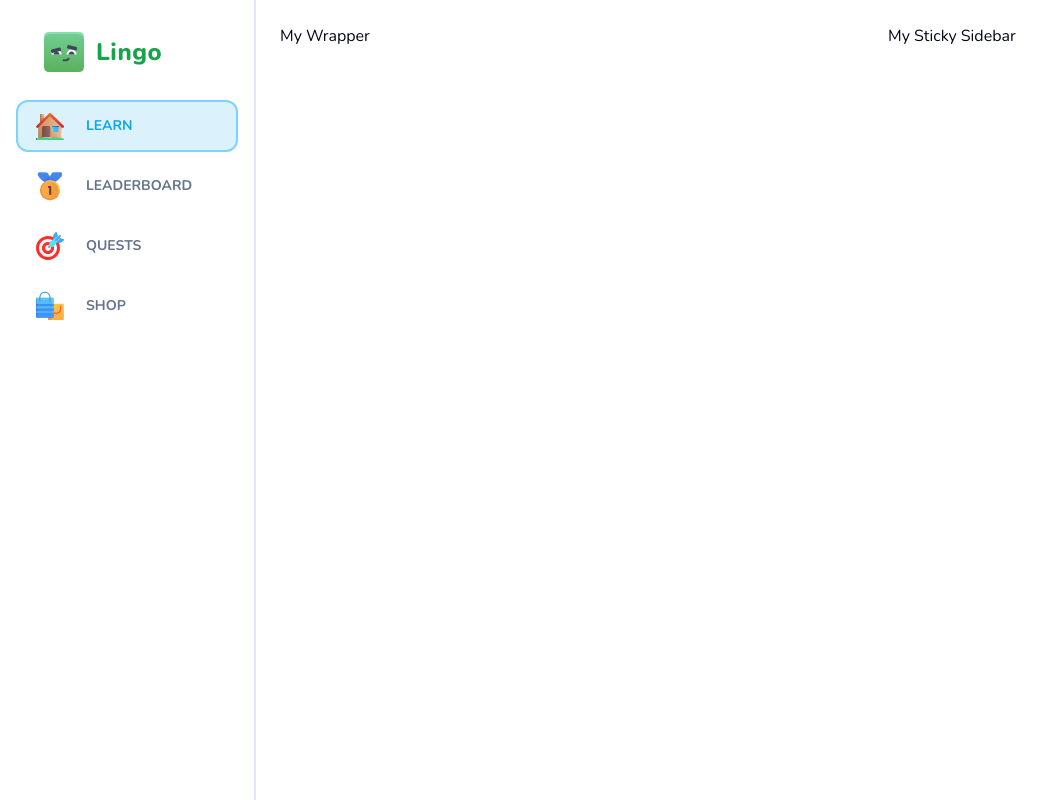
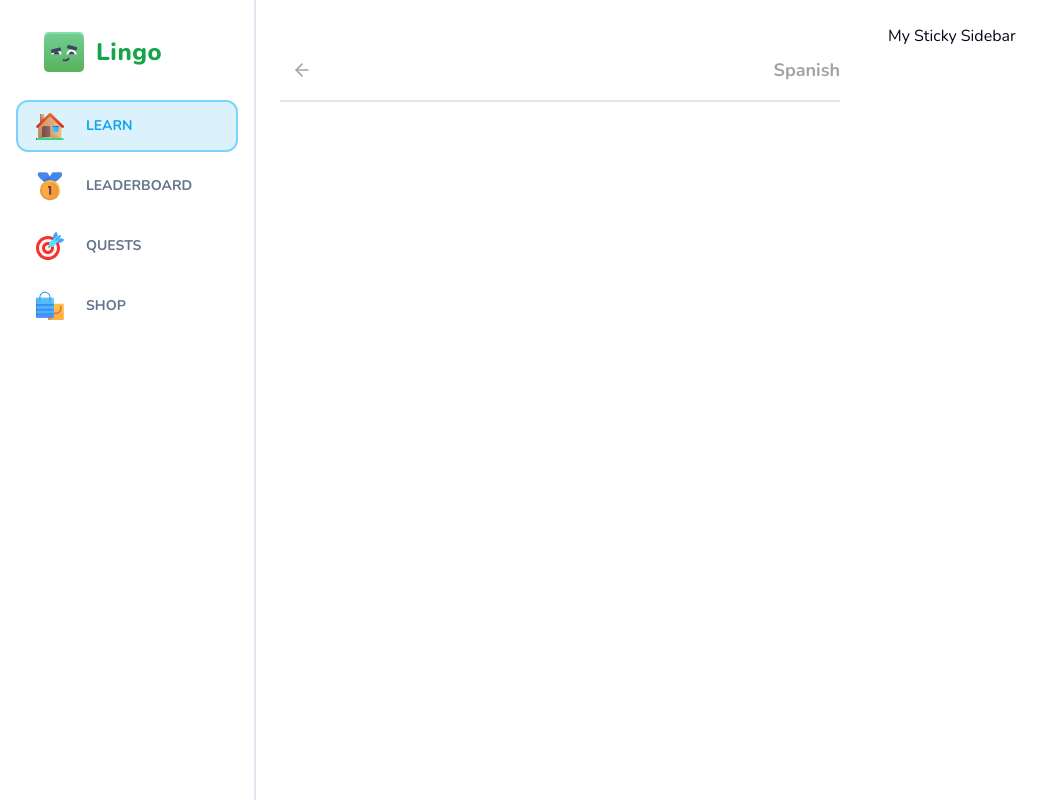
Before and after one commit to MtiPsd/duolingo_clone, a Next.js app: page /learn in a window 1280 px wide. Shown: the whole page, without its empty margins (0-1063 px from the left). Built offline with nearby package versions, Linux system fonts and the light colour scheme.

Commit message:
Created :: header layout for learn page

```diff
--- /dev/null
+++ b/app/(main)/learn/header.tsx
@@ -0,0 +1,21 @@
+import { Button } from "@/components/ui/button";
+import { ArrowLeft } from "lucide-react";
+import Link from "next/link";
+
+type Props = {
+  title: string;
+};
+
+export function Header({ title }: Props) {
+  return (
+    <div className="sticky top-0 bg-white pb-3 lg:pt-[28px] flex items-center justify-between border-b-2 mb-5 text-neutral-400 lg:z-50">
+      <Link href="/courses">
+        <Button variant="ghost" size="sm">
+          <ArrowLeft className="h-5 w-5 stroke-2 text-neutral-400" />
+        </Button>
+      </Link>
+
+      <h1 className="font-bold text-lg">{title}</h1>
+    </div>
+  );
+}
--- a/app/(main)/learn/page.tsx
+++ b/app/(main)/learn/page.tsx
@@ -1,11 +1,14 @@
 import { FeedWrapper } from "@/components/feed_wrapper";
 import { StickyWrapper } from "@/components/sticky_wrapper";
+import { Header } from "./header";
 
 function LearnPage() {
   return (
     <div className="flex flex-row-reverse gap-[48px] px-6">
       <StickyWrapper>My Sticky Sidebar</StickyWrapper>
-      <FeedWrapper>My Wrapper</FeedWrapper>
+      <FeedWrapper>
+        <Header title="Spanish" />
+      </FeedWrapper>
     </div>
   );
 }
```
